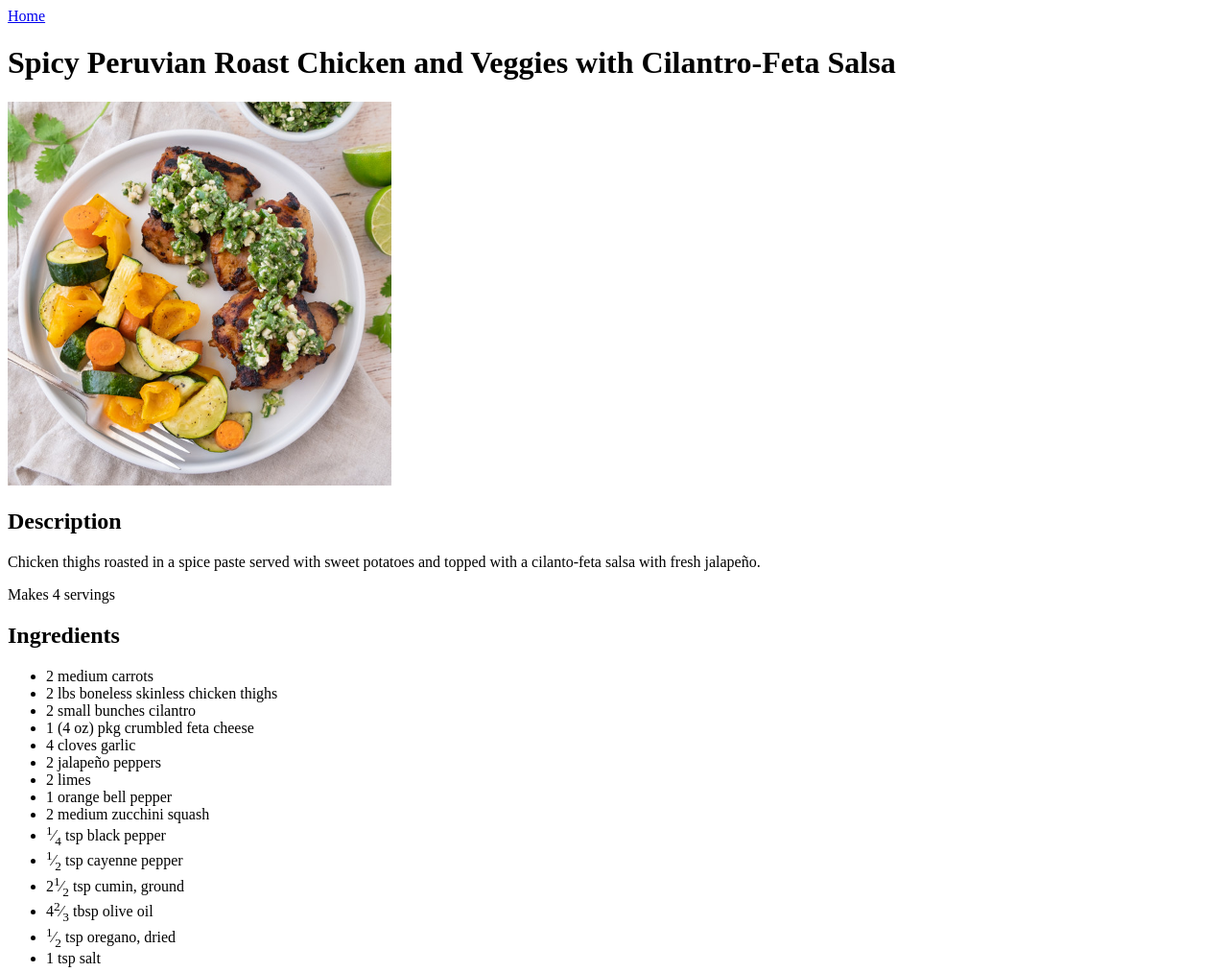
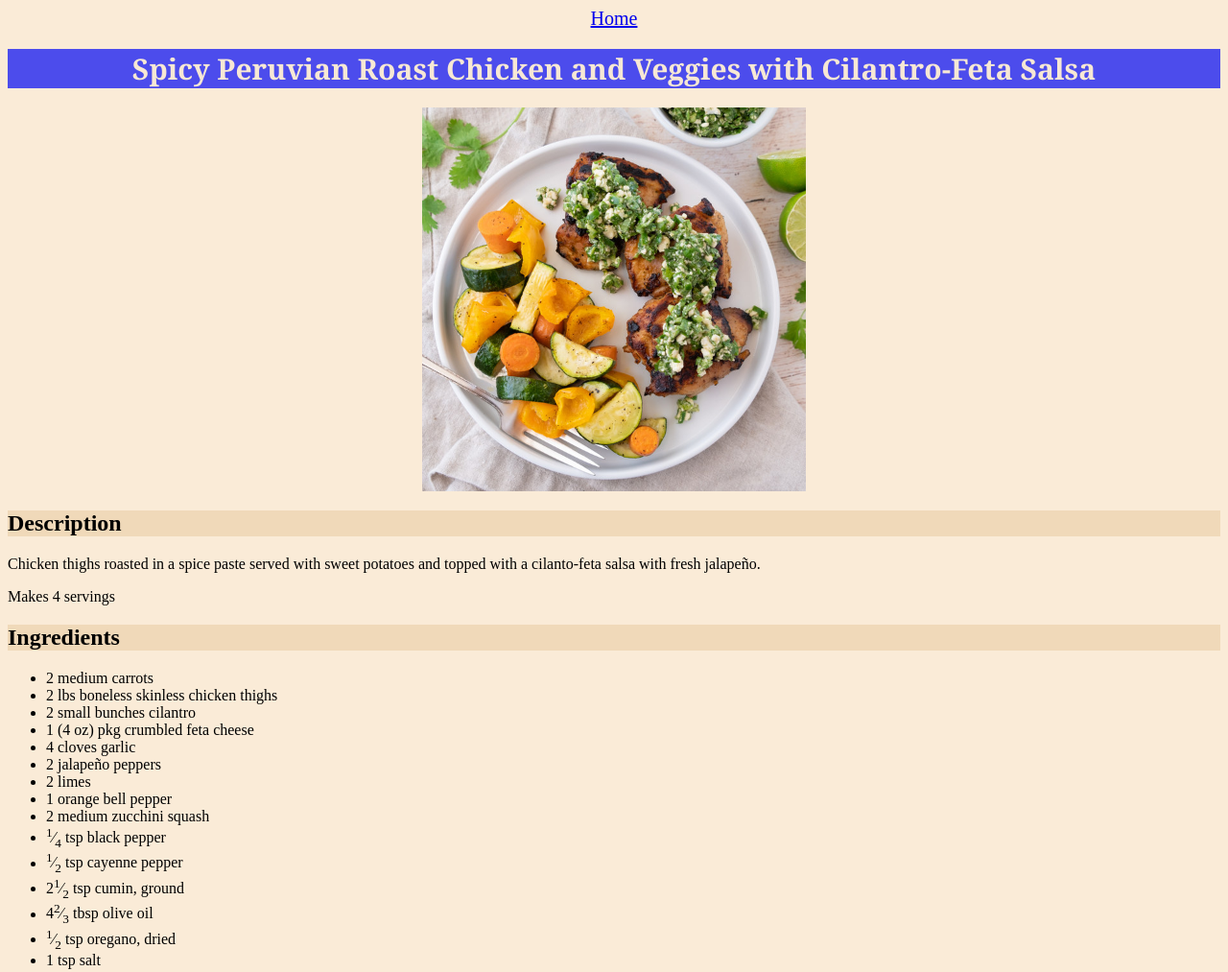
Before and after one commit to scorley627/odin-recipes, a plain HTML site: page recipes/peruvian_chicken.html in a window 1280 px wide. Shown: the top 1013 px of the page at 96% size. Drawn offline with Linux system fonts and the light colour scheme.

Commit message:
Add style with CSS stylesheet and update README

```diff
--- a/recipes/peruvian_chicken.html
+++ b/recipes/peruvian_chicken.html
@@ -2,12 +2,14 @@
 <html lang="en">
 <head>
   <meta charset="UTF-8">
+  <link rel="stylesheet" href="../styles.css">
   <title>Spicy Peruvian Chicken</title>
 </head>
 <body>
-  <a href="../index.html">Home</a>
+  <a class="home" href="../index.html">Home</a>
 
-  <h1>Spicy Peruvian Roast Chicken and Veggies with Cilantro-Feta Salsa</h1>
+  <h1 class="recipe_title">Spicy Peruvian Roast Chicken and Veggies with
+    Cilantro-Feta Salsa</h1>
   <img src="../images/peruvian_chicken.jpeg" width="400" height="400">
 
   <h2>Description</h2>
--- /dev/null
+++ b/styles.css
@@ -0,0 +1,36 @@
+body {
+  background-color: antiquewhite;
+}
+
+h1 {
+  background-color: rgb(76, 76, 236);
+  color: rgb(247, 232, 212);
+  font-family: Georgia, 'Times New Roman', Times, serif;
+  font-size: 50px;
+  text-align: center;
+}
+
+h2 {
+  background-color: rgb(240, 217, 185);
+}
+
+img {
+  display: block;
+  margin-left: auto;
+  margin-right: auto;
+}
+
+h1.recipe_title {
+  font-size: 30px;
+}
+
+li.recipe {
+  font-family: Arial, Helvetica, sans-serif;
+  font-size: 20px;
+}
+
+a.home {
+  font-size: 20px;
+  text-align: center;
+  display: block;
+}
```
Also changed, not shown: index.html (+7 -5 lines), recipes/buddha_bowl.html (+4 -2 lines), recipes/cabbage_rolls.html (+3 -2 lines), 1 other file.
